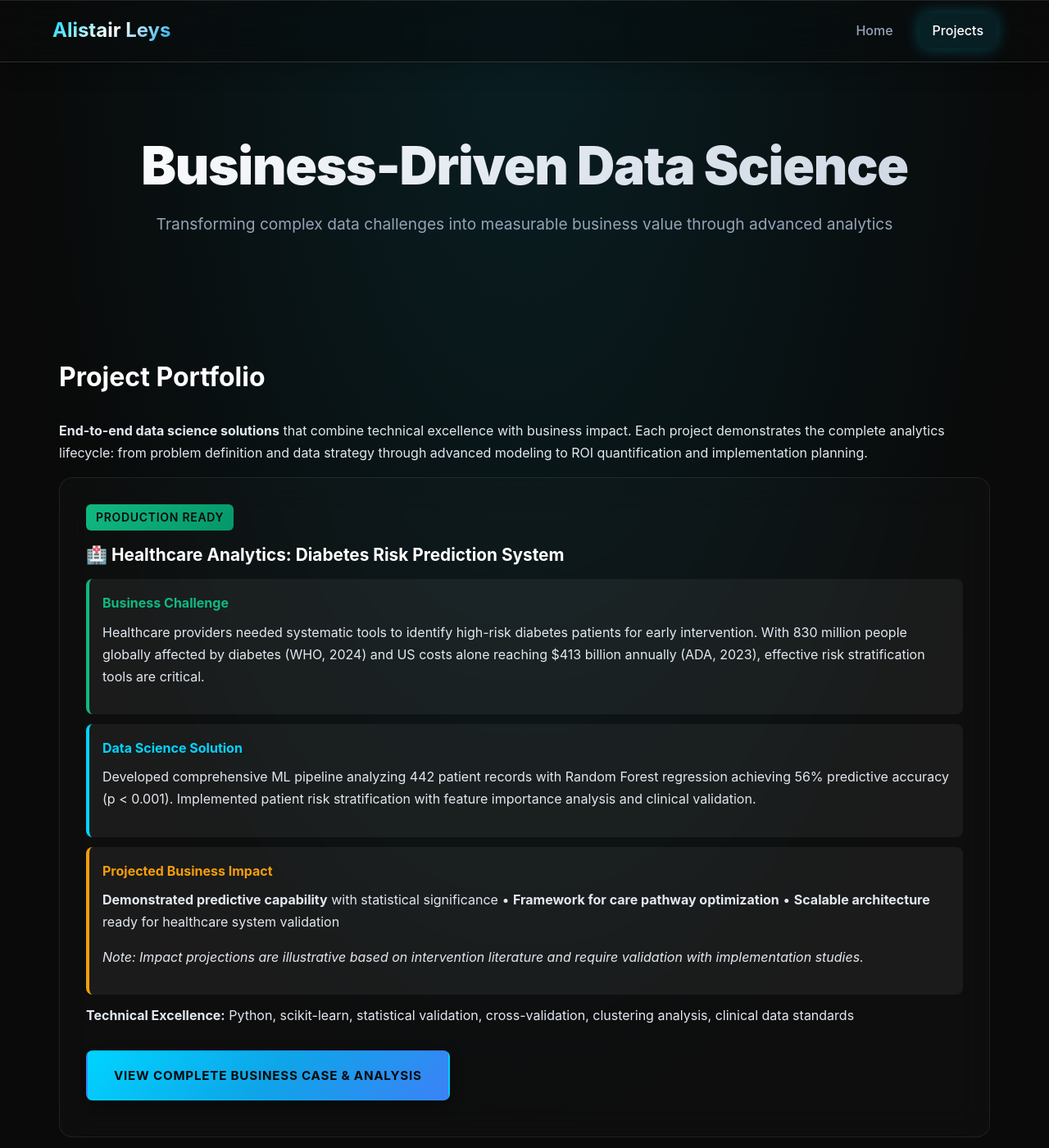
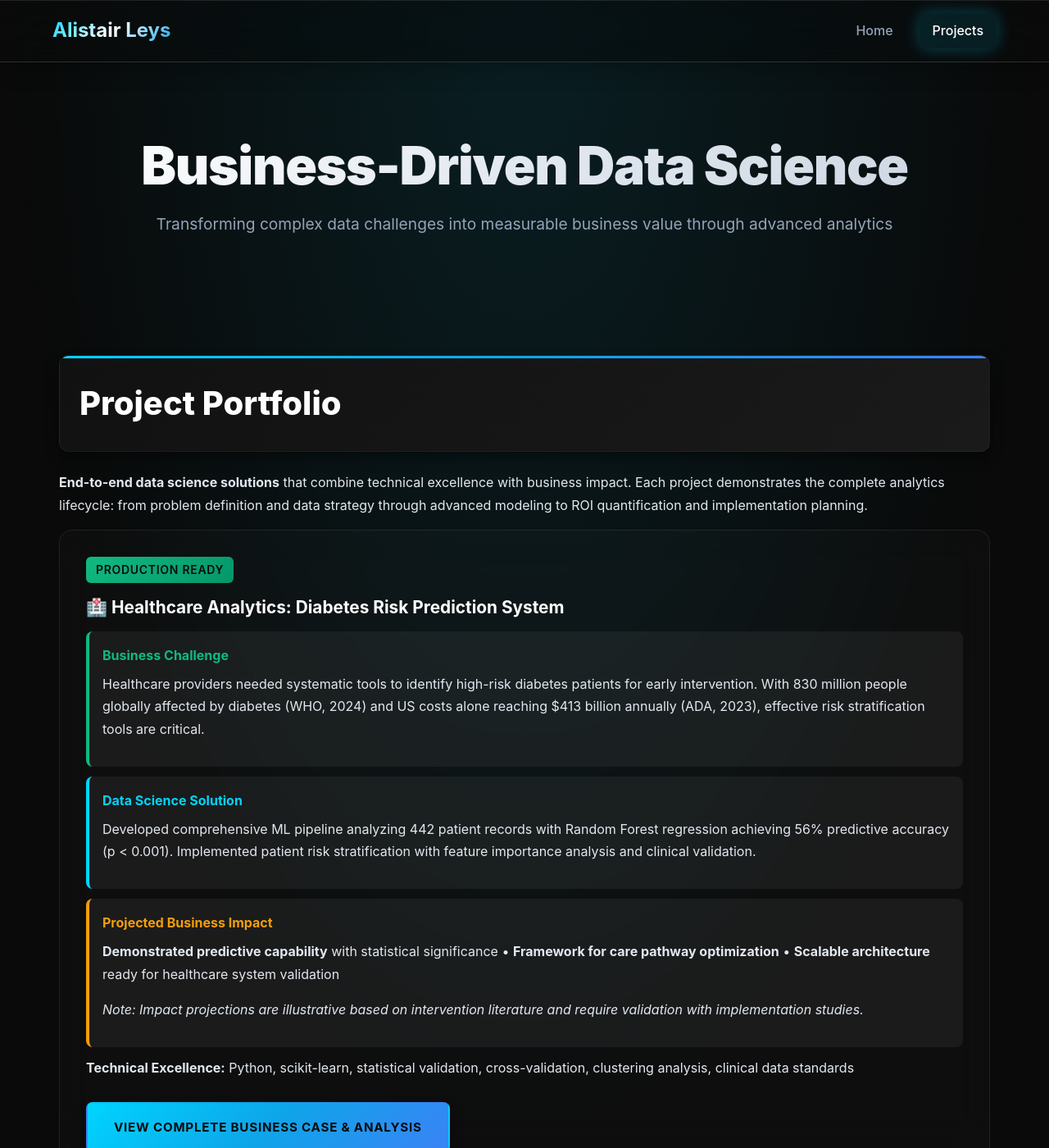
Before and after one commit to AlistairLeys/alistairleys.github.io, a Jekyll site: the page projects/index.html, which Jekyll copies as it is, in a window 1280 px wide and 1400 px high. Shown: the whole window at 82% size. Built offline with Jekyll 4.4.1, drawn with Linux system fonts in a browser that asks for light colours.

Commit message:
Fix section header styling on projects page - Added gradient-surface variable for background - Added complete section h2 styling with gradient box, borders, shadows - Added ::before and ::after pseudo-elements for gradient top bar and shine effect - Added hover effects for translateY and shadow transitions - Added transition-slow variable for smooth animations - Now matches home page section header design exactly

```diff
--- a/projects/index.html
+++ b/projects/index.html
@@ -37,6 +37,7 @@
             --gradient-accent: linear-gradient(135deg, #10b981 0%, #059669 100%);
             --gradient-text: linear-gradient(135deg, #00d4ff 0%, #ffffff 50%, #0ea5e9 100%);
             --gradient-bg: radial-gradient(ellipse at top, rgba(0, 212, 255, 0.1) 0%, transparent 70%);
+            --gradient-surface: linear-gradient(135deg, var(--bg-secondary) 0%, var(--bg-tertiary) 100%);
 
             /* Spacing Scale */
             --spacing-xs: 0.25rem;
@@ -76,6 +77,7 @@
             /* Animations */
             --transition-fast: 0.15s ease-out;
             --transition-normal: 0.25s ease-out;
+            --transition-slow: 0.5s ease;
             --transition-smooth: 0.3s cubic-bezier(0.4, 0, 0.2, 1);
             --transition-bounce: 0.5s cubic-bezier(0.68, -0.55, 0.265, 1.55);
         }
@@ -244,14 +246,53 @@
 
         /* Section Styling */
         .section {
-            margin-bottom: 3rem;
+            margin-bottom: var(--spacing-3xl);
         }
 
         .section h2 {
-            color: #ffffff;
-            font-size: 2rem;
-            font-weight: 700;
-            margin-bottom: 1.5rem;
+            font-size: clamp(1.8rem, 4vw, 2.5rem);
+            font-weight: 800;
+            margin-bottom: var(--spacing-xl);
+            color: var(--text-primary);
+            padding: var(--spacing-xl);
+            background: var(--gradient-surface);
+            border: 1px solid var(--border-secondary);
+            border-radius: var(--border-radius-lg);
+            box-shadow: var(--shadow-lg);
+            position: relative;
+            overflow: hidden;
+            transition: all var(--transition-normal);
+        }
+
+        .section h2::before {
+            content: '';
+            position: absolute;
+            top: 0;
+            left: 0;
+            right: 0;
+            height: 3px;
+            background: var(--gradient-primary);
+        }
+
+        .section h2::after {
+            content: '';
+            position: absolute;
+            top: 0;
+            left: -100%;
+            width: 100%;
+            height: 100%;
+            background: linear-gradient(90deg, transparent, rgba(255, 255, 255, 0.03), transparent);
+            transition: left var(--transition-slow);
+        }
+
+        .section:hover h2::after {
+            left: 100%;
+        }
+
+        .section:hover h2 {
+            transform: translateY(-2px);
+            box-shadow: var(--shadow-xl), var(--shadow-glow);
+            border-color: var(--border-accent);
         }
 
         .section p {
```
